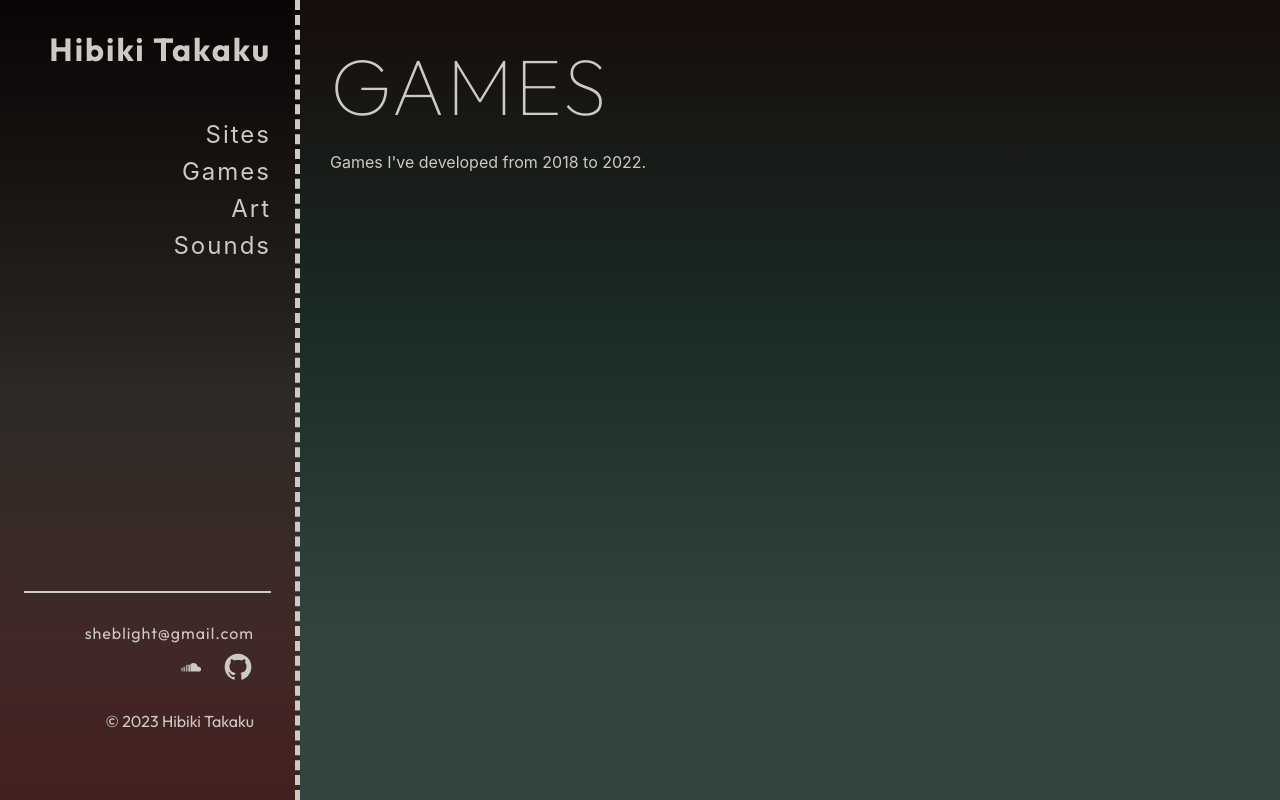
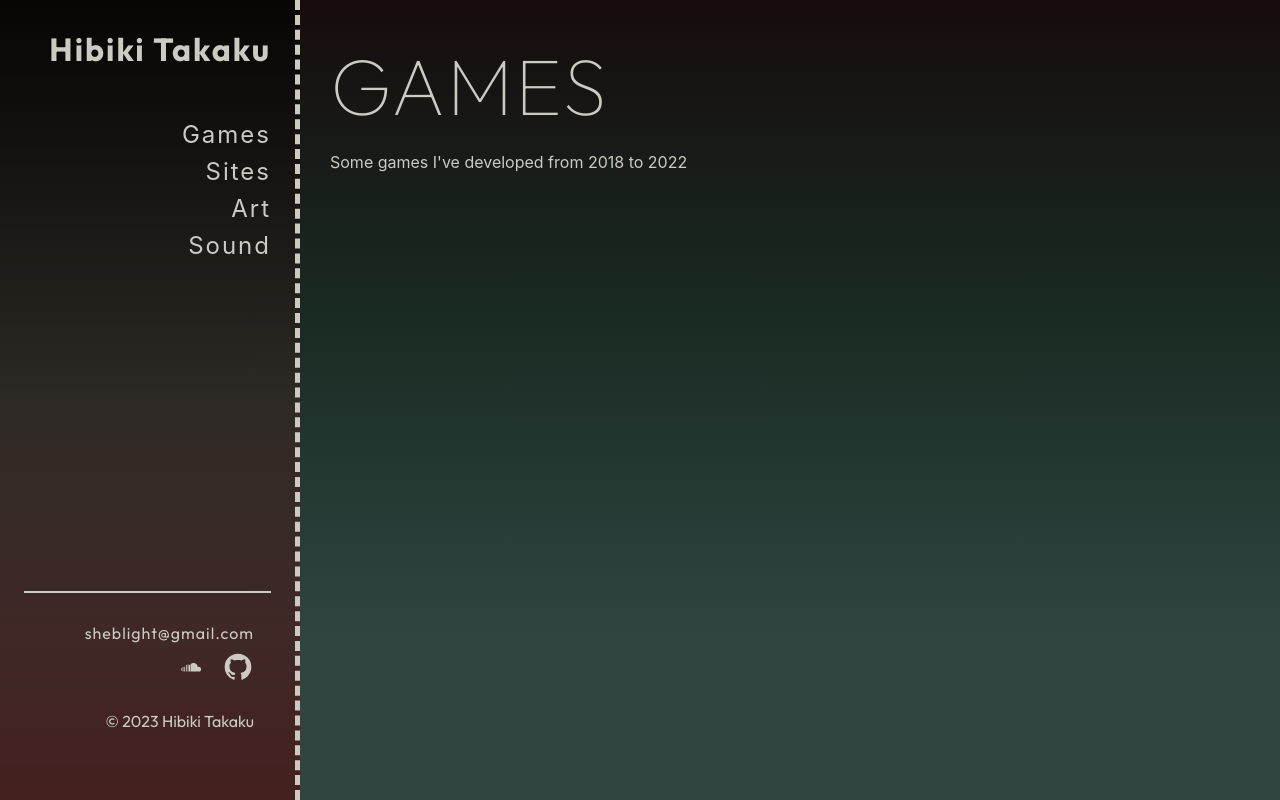
Before and after one commit to sheblight/portfolio, a React (Create React App) app: page / in a window 1280 px wide. Built offline with nearby package versions, Linux system fonts and the light colour scheme.

Commit message:
Load page content respective to the tab on click

```diff
--- a/src/App.js
+++ b/src/App.js
@@ -1,8 +1,22 @@
 import './App.css';
-import SideMenu from './SideMenu'
-import Main from './Main'
+import SideMenu from './SideMenu';
+import Main from './Main';
+import { useState } from 'react';
 
 function App() {
+  function NavTab(props) {
+    const onHover = function(isHovering){
+        return function(e) {
+            e.target.style.backgroundColor = isHovering ? "rgba(100,100,100,0.5)" : "transparent";
+            e.target.style.color = isHovering ? "var(--text-color)" : "var(--text-color)";
+        }
+    };
+
+    return (
+        <li onClick={props.onclick} onMouseEnter={onHover(true)} onMouseLeave={onHover(false)} style={{margin:"0.5rem 0"}}>{props.name}</li>
+    );
+  }
+
   const bodyStyle = {
     display: "grid",
     gridTemplateColumns: "300px auto",
@@ -13,10 +27,41 @@ function App() {
     margin: 0
   };
 
+  const pages = [
+    {
+      title: "Games",
+      caption: "Some games I've developed from 2018 to 2022"
+    },
+    {
+      title: "Sites",
+      caption: "Some sites developed in 2023"
+    },
+    {
+      title: "Art",
+      caption: "Some illustrations and models made over time"
+    },
+    {
+      title: "Sound",
+      caption: "Some music composed over time"
+    },
+  ]
+
+  const [index, setIndex] = useState(0);
+  const onClickTab = (index) => {
+    return ()=>{
+      setIndex(index)
+    };
+  };
+
   return (
     <div className="App" style={bodyStyle}>
-      <SideMenu />
-      <Main title="Games" description="Games I've developed from 2018 to 2022."/>
+      <SideMenu>
+        { pages.map(page => <NavTab key={page.title} onclick={onClickTab(pages.indexOf(page))} name={page.title}/>) }
+      </SideMenu>
+      <Main
+        content={pages}
+        index={index}
+      />
     </div>
   );
 }
--- a/src/Main.js
+++ b/src/Main.js
@@ -1,11 +1,13 @@
 import './App.css';
 
 function Main(props) {
+    const content = props.content[props.index];
+
     return (
         <main style={{margin: 0, padding: "30px", overflow: "auto"}}>
             <section>
-                <h1>{props.title}</h1>
-                <p>{props.description}</p>
+                <h1>{content.title}</h1>
+                <p>{content.caption}</p>
             </section>
         </main>
     );
--- a/src/SideMenu.js
+++ b/src/SideMenu.js
@@ -1,19 +1,6 @@
 import './App.css';
 
-function SideMenu() {
-    function NavTab(prop) {
-        const onHover = function(isHovering){
-            return function(e) {
-                e.target.style.backgroundColor = isHovering ? "rgba(100,100,100,0.5)" : "transparent";
-                e.target.style.color = isHovering ? "var(--text-color)" : "var(--text-color)";
-            }
-        };
-
-        return (
-            <li onMouseEnter={onHover(true)} onMouseLeave={onHover(false)} style={{margin:"0.5rem 0"}}>{prop.name}</li>
-        );
-    }
-
+function SideMenu({ children }) {
     const gridStyle = {
         display: "grid",
         gridTemplateRows: "4rem auto 3rem 10rem",
@@ -29,10 +16,7 @@ function SideMenu() {
         <nav className="side-menu" style={gridStyle}>
             <h1 style={{ marginBottom: "2rem", fontFamily: "var(--header-font)", textAlign: "right", fontSize: "2rem", fontWeight: "bold", textTransform: "none" }}>Hibiki Takaku</h1>
             <ul className="nav-tabs">
-                <NavTab name="Sites"/>
-                <NavTab name="Games"/>
-                <NavTab name="Art"/>
-                <NavTab name="Sounds"/>
+                { children }
             </ul>
             <div className="divider"></div>
             <footer style={{width: "230px", color: "var(--text-color)"}}>
```
